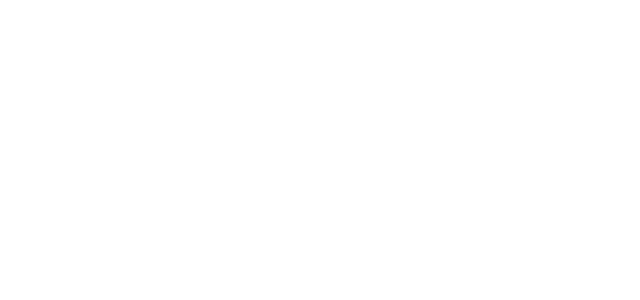
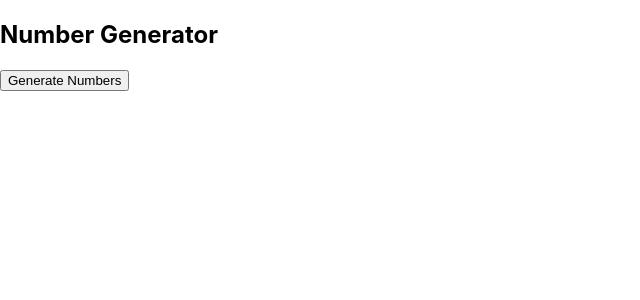
Before and after one commit to UDAYVEERUS/Todo_App, a React (Create React App) app: page /number in a window 1280 px wide. Before the commit this address had no page. Shown: the top 300 px of the page, without its empty margins (0-640 px from the left). Built offline with nearby package versions, Linux system fonts and the light colour scheme.

Commit message:
generate number when click on button

```diff
--- a/src/App.js
+++ b/src/App.js
@@ -2,12 +2,14 @@
 import './App.css';
 import { BrowserRouter as Router, Routes, Route } from 'react-router-dom';
 import TodoApp from './components/Todo_app';
+import NumberGenerator from './components/Generate_number';
 function App() {
   return (
     <>
       <Router>
         <Routes>
         <Route path='/todo' element={<TodoApp />} />
+        <Route path='/number' element={<NumberGenerator />} />
         </Routes>
       </Router>
     </>
--- /dev/null
+++ b/src/components/Generate_number.js
@@ -0,0 +1,24 @@
+import React, { useState } from "react";
+
+const NumberGenerator = () => {
+  const [numbers, setNumbers] = useState([]);
+
+  const handleGenerateNumbers = () => {
+    const generatedNumbers = Array.from({ length: 5 }, (_, index) => index + 5);
+    setNumbers(generatedNumbers);
+  };
+
+  return (
+    <div>
+      <h2>Number Generator</h2>
+      <button onClick={handleGenerateNumbers}>Generate Numbers</button>
+      <ul>
+        {numbers.map((number, index) => (
+          <li key={index}>{number}</li>
+        ))}
+      </ul>
+    </div>
+  );
+};
+
+export default NumberGenerator;
```
